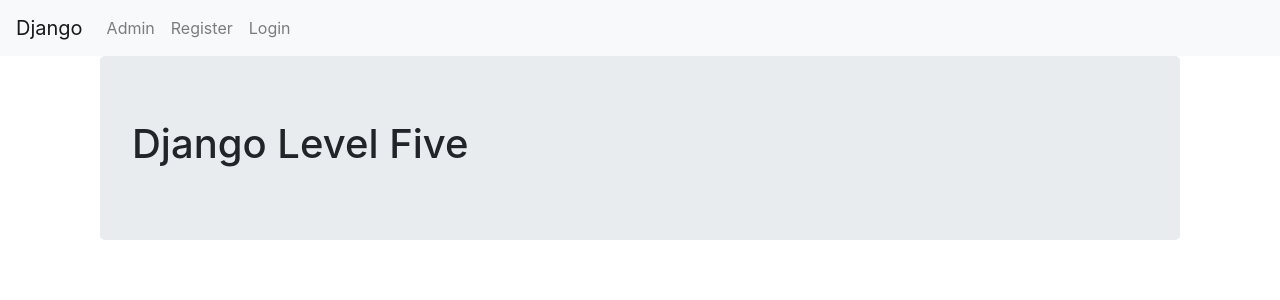
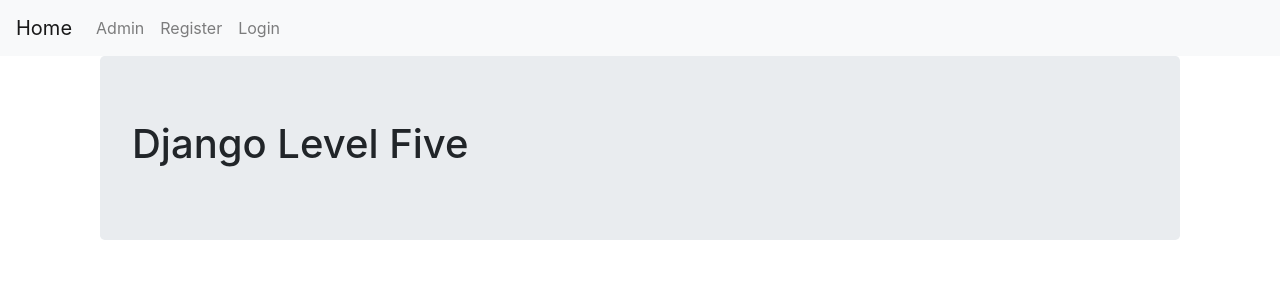
Before and after one commit to ermiaskidane/eri-django-deplyoment-, a Django app: page / in a window 1280 px wide. Shown: the top 300 px of the page. Run offline with Django 3.2, Linux system fonts and the light colour scheme; some libraries are stand-ins or nearby versions.

Commit message:
Update base.html

```diff
--- a/templates/basic_app/base.html
+++ b/templates/basic_app/base.html
@@ -9,7 +9,7 @@
   </head>
   <body>
     <nav class="navbar navbar-expand-lg  navbar-light bg-light">
-      <a  class="navbar-brand" href="{% url 'index' %}">Django</a>
+      <a  class="navbar-brand" href="{% url 'index' %}">Home</a>
       <ul class="navbar-nav">
 
         <li class="nav-item"><a class="nav-link" href="{% url 'admin:index' %}">Admin</a></li>
```
